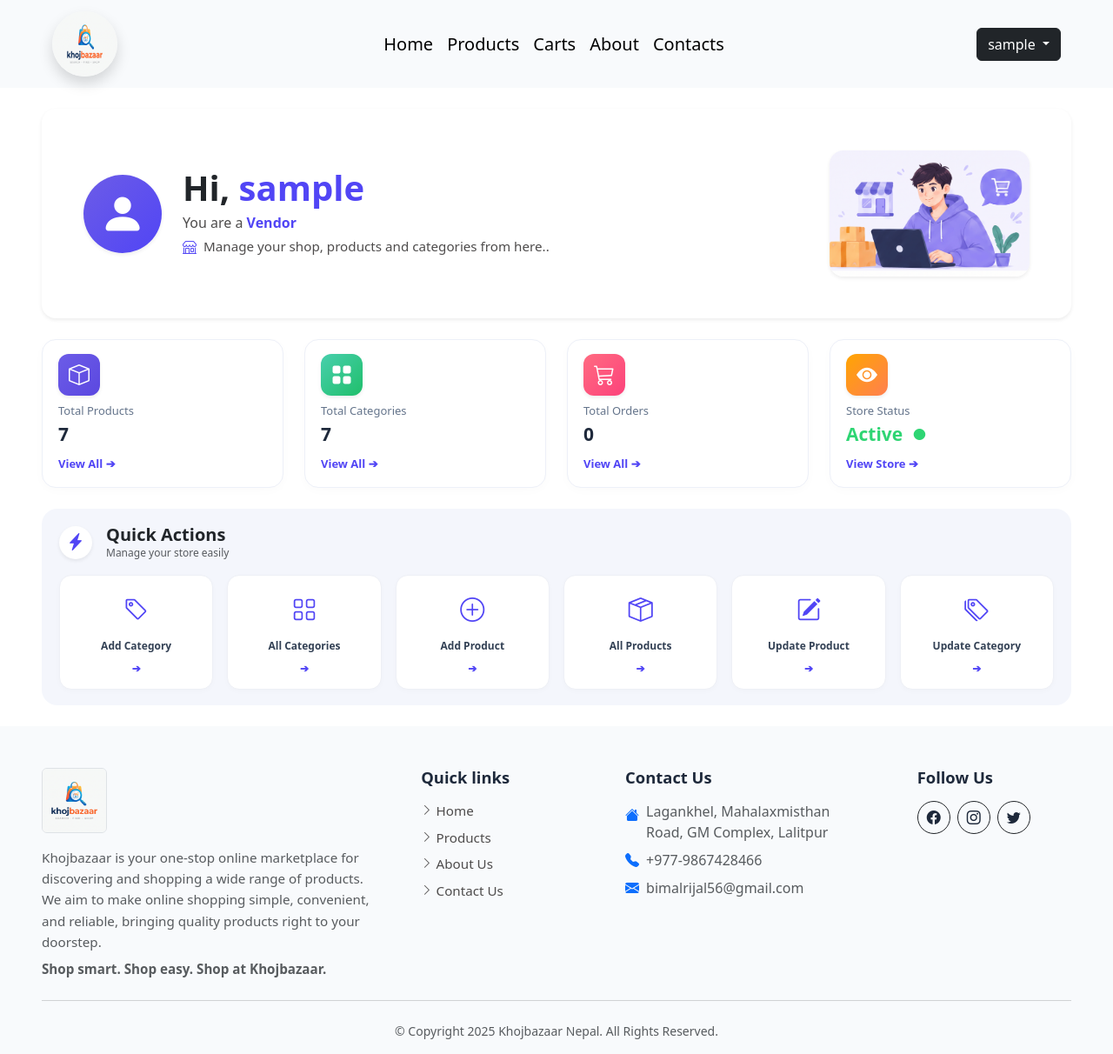
After one commit to bimalrijal56-oss/Khojbazaar, a Django app: page /profile in a window 1280 px wide. The commit adds this page. Shown: the whole page at 87% size. Run offline with Django 5.2, Linux system fonts and the light colour scheme; the visitor is signed in with stand-in values (Sample User, id 1); data comes from the database, SQL or seed files in the repository; some libraries are stand-ins or nearby versions.

Commit message:
added vendor and user profile

```diff
--- a/static/css/style.css
+++ b/static/css/style.css
@@ -13,15 +13,17 @@ form textarea {
 :root {
   --main-color: #2a2adf;
   --secondary: #F8FAFC;
-  --text:  #4e4c4c;
+  --text: #4e4c4c;
 
 }
 
-header, .header {
+header,
+.header {
   background: var(--secondary);
 }
 
-footer,.footer{
+footer,
+.footer {
   background: var(--secondary);
 }
 
@@ -81,7 +83,8 @@ header ul .active::after {
 }
 
 /* ================= Footer ================= */
-footer, .footer {
+footer,
+.footer {
   background: var(--secondary);
   width: 100%;
 }
@@ -178,74 +181,81 @@ footer, .footer {
   display: none;
 }
 
-.contact-dis .get-in-touch{
+.contact-dis .get-in-touch {
   color: var(--main-color) !important;
   font-weight: 500;
 }
 
-.contact-dis .get-in-touch::after{
-  content:'';
-  display:block;
-  width:40px;
-  height:2px;
+.contact-dis .get-in-touch::after {
+  content: '';
+  display: block;
+  width: 40px;
+  height: 2px;
   background-color: var(--main-color);
 }
 
-.aboutus-dis .about-khojbazaar{
+.aboutus-dis .about-khojbazaar {
   color: var(--main-color) !important;
   font-weight: 500;
 }
 
-.aboutus-dis .about-khojbazaar::after{
-  content:'';
-  display:block;
-  width:40px;
-  height:2px;
+.aboutus-dis .about-khojbazaar::after {
+  content: '';
+  display: block;
+  width: 40px;
+  height: 2px;
   background-color: var(--main-color);
 }
 
-.icon-cover{
+.icon-cover {
   height: 30px;
   width: 30px;
   background-color: #d2cbcb;
 }
 
-.icon{
+.icon {
   color: var(--main-color);
 }
 
-.contact-text,.contact-line{
-  color:var(--text)
+.contact-text,
+.contact-line {
+  color: var(--text)
 }
 
-.contact-heading{
-  font-weight:500;
+.contact-heading {
+  font-weight: 500;
 }
 
-.aboutus-text,.aboutus-line{
-  color:var(--text)
+.aboutus-text,
+.aboutus-line {
+  color: var(--text)
 }
 
-.aboutus-heading{
-  font-weight:500;
-}
-.submit-button{
-  background-color: #2f2ffe ;
-  color:white;
-  border:none;
-  transition:all 0.1s;
+.aboutus-heading {
+  font-weight: 500;
 }
 
-.submit-button:hover{
+.submit-button {
+  background-color: #2f2ffe;
+  color: white;
+  border: none;
+  transition: all 0.1s;
+}
+
+.submit-button:hover {
   transform: translateY(-5px);
   background-color: #22C55E;
 }
 
-.email-input, .name-input, .message-input {
+.email-input,
+.name-input,
+.message-input {
   transition: box-shadow 0.2s ease-in-out;
 }
 
-.email-input:focus, .name-input:focus, .message-input:focus {
+.email-input:focus,
+.name-input:focus,
+.message-input:focus {
   outline: none !important;
   box-shadow: 0 0 8px rgba(42, 42, 223, 0.7) !important;
 }
@@ -274,35 +284,35 @@ footer, .footer {
   box-shadow: 0 6px 20px rgba(0, 0, 0, 0.12) !important;
 }
 
-.google-logo{
+.google-logo {
   height: 20px;
   width: 20px;
   border-radius: 50%;
 }
 
-.my-wishlist{
-  font-weight:500;
+.my-wishlist {
+  font-weight: 500;
 }
 
-.wishlist-text{
- color: var(--text);
+.wishlist-text {
+  color: var(--text);
 }
 
-.favourites{
+.favourites {
   position: absolute;
   top: 3px;
   right: 3px;
-  z-index:1;
+  z-index: 1;
 }
 
-.category-tag-corner{
+.category-tag-corner {
   position: absolute;
   top: 6px;
   left: 6px;
   z-index: 1;
 }
 
-.heart-icon-cover{
+.heart-icon-cover {
   height: 56px;
   width: 56px;
   background-color: #fee2e2;
@@ -324,19 +334,23 @@ footer, .footer {
 }
 
 .category-badge.category-accessories {
-  background-color: #3B82F6; /* Accessories: Blue */
+  background-color: #3B82F6;
+  /* Accessories: Blue */
 }
 
 .category-badge.category-furniture {
-  background-color: #10B981; /* Furniture: Green */
+  background-color: #10B981;
+  /* Furniture: Green */
 }
 
 .category-badge.category-cloths {
-  background-color: #EC4899; /* Cloths: Pink */
+  background-color: #EC4899;
+  /* Cloths: Pink */
 }
 
 .category-badge.category-default {
-  background-color: #6B7280; /* Unknown/Fallback: Neutral Gray */
+  background-color: #6B7280;
+  /* Unknown/Fallback: Neutral Gray */
 }
 
 /* Wishlist View Button */
@@ -360,3 +374,270 @@ footer, .footer {
 .btn-wishlist-view:hover i {
   color: black !important;
 }
+
+.profile-cover {
+  height: 90px;
+  width: 90px;
+  border-radius: 50%;
+  background: linear-gradient(135deg, #6C5CE7 0%, #5145F5 100%) !important;
+}
+
+.person-icon {
+  font-size: 52px;
+}
+
+.username {
+  color: #5145F5;
+  font-weight: 800;
+}
+
+.status-text {
+  color: var(--text);
+  font-size: 1rem;
+}
+
+.user-status {
+  color: #5145F5;
+}
+
+.vendor-avatar,
+.customer-avatar {
+  height: 145px;
+  width: 230px;
+}
+
+.vendor-avatar img,
+.customer-avatar img {
+  width: 100%;
+  height: 100%;
+  object-fit: cover;
+  border-radius: 16px;
+}
+
+.vendor-tagline,
+.customer-tagline {
+  color: var(--text);
+  font-size: 0.95rem;
+}
+
+.shop-icon {
+  color: #5145F5;
+}
+
+.metric-card {
+  background-color: #ffffff !important;
+  border: 1px solid #edf0f8 !important;
+  border-radius: 16px !important;
+  box-shadow: 0 3px 12px rgba(0, 0, 0, 0.02) !important;
+  padding: 16px 18px !important;
+  transition: transform 0.2s ease, box-shadow 0.2s ease;
+}
+
+.metric-card:hover {
+  transform: translateY(-3px);
+  box-shadow: 0 8px 20px rgba(0, 0, 0, 0.05) !important;
+}
+
+.product-cover {
+  background: linear-gradient(135deg, #6C5CE7 0%, #5B48E0 100%) !important;
+  height: 48px;
+  width: 48px;
+  border-radius: 12px;
+}
+
+.category-cover {
+  background: linear-gradient(135deg, #48CFAD 0%, #20BF6B 100%) !important;
+  height: 48px;
+  width: 48px;
+  border-radius: 12px;
+}
+
+.order-cover {
+  background: linear-gradient(135deg, #FF6B81 0%, #FC427B 100%) !important;
+  height: 48px;
+  width: 48px;
+  border-radius: 12px;
+}
+
+.store-status-cover {
+  background: linear-gradient(135deg, #FFA502 0%, #FF7F50 100%) !important;
+  height: 48px;
+  width: 48px;
+  border-radius: 12px;
+}
+
+.detail-text {
+  color: #64748b !important;
+  font-size: 13px;
+  font-weight: 500;
+}
+
+.metric-value {
+  color: #1e293b !important;
+  font-size: 21px;
+  font-weight: 700;
+}
+
+.store-status-text {
+  color: #2ED573 !important;
+}
+
+.active-dot-filled {
+  color: #2ED573;
+  font-size: 18px;
+  margin-left: 3px;
+  line-height: 0;
+  vertical-align: middle;
+}
+
+.view-all-link {
+  color: #5145F5 !important;
+  font-size: 13px;
+  font-weight: 600;
+  display: inline-flex;
+  align-items: center;
+  gap: 4px;
+  transition: transform 0.2s ease, color 0.2s ease;
+}
+
+.view-all-link:hover {
+  color: #3b2feb !important;
+  transform: translateX(4px);
+}
+
+.quick-actions-panel {
+  background-color: #F4F6FC !important;
+  border-radius: 18px !important;
+  padding: 18px 20px !important;
+}
+
+.thunder-icon-cover {
+  background-color: #ffffff !important;
+  height: 38px;
+  width: 38px;
+  border-radius: 50%;
+  box-shadow: 0 2px 6px rgba(0, 0, 0, 0.04);
+}
+
+.lightening-icon,
+.lightning-icon {
+  color: #5145F5 !important;
+}
+
+.services-heading {
+  color: #1e293b;
+  font-size: 16px;
+}
+
+.services-heading-lines {
+  color: #64748b;
+  font-size: 12px;
+}
+
+.action-card {
+  background-color: #ffffff !important;
+  border: 1px solid #eef0f6 !important;
+  border-radius: 14px !important;
+  box-shadow: 0 2px 6px rgba(0, 0, 0, 0.02) !important;
+  padding: 14px 6px !important;
+  transition: transform 0.2s ease, box-shadow 0.2s ease, border-color 0.2s ease;
+}
+
+.action-card:hover {
+  transform: translateY(-3px);
+  box-shadow: 0 8px 18px rgba(81, 69, 245, 0.1) !important;
+  border-color: rgba(81, 69, 245, 0.2) !important;
+}
+
+.action-icon-box i {
+  color: #5145F5 !important;
+  font-size: 22px;
+}
+
+.service-text {
+  color: #334155 !important;
+  font-size: 12px;
+  font-weight: 600;
+  margin-top: 4px;
+  margin-bottom: 4px;
+}
+
+.action-arrow {
+  color: #5145F5 !important;
+  font-size: 12px;
+  font-weight: bold;
+  transition: transform 0.2s ease;
+  display: inline-block;
+}
+
+.action-card:hover .action-arrow {
+  transform: translateX(3px);
+}
+
+@media (max-width: 768px) {
+  .vendor-avatar {
+    width: 100%;
+    max-width: 200px;
+    height: 120px;
+  }
+  .profile-cover {
+    height: 75px;
+    width: 75px;
+  }
+  .person-icon {
+    font-size: 42px;
+  }
+  .vendor-introduction {
+    padding: 1.5rem !important;
+  }
+}
+
+@media (max-width: 576px) {
+  .profile-cover {
+    height: 60px;
+    width: 60px;
+  }
+  .person-icon {
+    font-size: 32px;
+  }
+  .vendor-introduction h1 {
+    font-size: 1.5rem !important;
+  }
+  .metric-card {
+    padding: 12px 10px !important;
+  }
+  .metric-value {
+    font-size: 17px !important;
+  }
+  .detail-text {
+    font-size: 11px !important;
+  }
+  .product-cover,
+  .category-cover,
+  .order-cover,
+  .store-status-cover {
+    height: 38px;
+    width: 38px;
+  }
+  .product-cover i,
+  .category-cover i,
+  .order-cover i,
+  .store-status-cover i {
+    font-size: 1.1rem !important;
+  }
+  .action-card {
+    padding: 10px 4px !important;
+  }
+  .service-text {
+    font-size: 11px !important;
+  }
+  .action-icon-box i {
+    font-size: 1.25rem !important;
+  }
+  .quick-actions-panel {
+    padding: 12px !important;
+  }
+  #orderform {
+    padding: 1.25rem 1rem !important;
+  }
+}
--- a/templates/components/header.html
+++ b/templates/components/header.html
@@ -41,7 +41,7 @@
        {{user.username}}
       </button>
       <ul class="dropdown-menu dropdown-menu-lg-end">
-        <li><a href='' class="dropdown-item" type="button">Profile</a></li>
+        <li><a href='{% url 'profile' %}' class="dropdown-item" type="button">Profile</a></li>
         <li><a href='{% url 'my-orders' %}' class="dropdown-item" type="button">My Orders</a></li>
         <li><a href="{% url 'logout' %}" class="dropdown-item" type="button">Logout</a></li>
             <li><a href="{% url 'wishlist' %}" class="dropdown-item" type="button">My wishlist</a></li>
--- /dev/null
+++ b/templates/profile.html
@@ -0,0 +1,221 @@
+{% extends 'layout.html' %}
+{% load static %}
+{% load crispy_forms_tags %}
+
+{% block title %}
+My Profile
+{% endblock %}
+
+{% block main-content %}
+
+<div class="container-fluid px-2 px-sm-3 px-md-4 px-lg-5 my-3 my-md-4">
+    <div class="user-identification col-12 mx-auto">
+        {% if user.is_staff %}
+
+        <div class="vendor-introduction card border-0 shadow-sm rounded-4 p-3 p-sm-4 p-md-5 mb-3 mb-md-4">
+            <div class="d-flex flex-column flex-md-row justify-content-between align-items-center gap-3 gap-md-4">
+                <div class="d-flex vendor-welcome-text align-items-center flex-column flex-sm-row text-center text-sm-start">
+                    <div class="profile-cover d-flex justify-content-center align-items-center flex-shrink-0 shadow-sm">
+                        <i class="bi bi-person-fill text-white person-icon"></i>
+                    </div>
+                    <div class="status-box mx-sm-3 mx-md-4 mt-3 mt-sm-0">
+                        <h1 class="display-6 fw-bold mb-1">Hi, <span class="username">{{user.username}}</span></h1>
+                        <span class="status-text fs-6">You are a <span class="user-status fw-bold">Vendor</span></span>
+                        <div class="d-flex align-items-center justify-content-center justify-content-sm-start my-1 flex-wrap">
+                            <i class="bi bi-shop shop-icon"></i>
+                            <p class="mx-2 my-0 vendor-tagline">Manage your shop, products and categories from here..</p>
+                        </div>
+                    </div>
+                </div>
+                <div class="vendor-avatar flex-shrink-0 d-none d-md-block">
+                    <img src="{% static 'images/vendor-avatar.jpeg' %}" alt="Vendor" loading="lazy" class="rounded-4 shadow-sm">
+                </div>
+            </div>
+        </div>
+
+        <div class="vendor-details row g-2 g-sm-3 g-xl-4 mb-3 mb-md-4">
+            <div class="col-6 col-md-6 col-lg-3">
+                <div class="metric-card card border-0 shadow-sm rounded-4 p-3 h-100 d-flex flex-column justify-content-between">
+                    <div>
+                        <div class="product-cover d-flex justify-content-center align-items-center mb-2 shadow-sm">
+                            <i class="bi bi-box text-white fs-4"></i>
+                        </div>
+                        <p class="detail-text mb-1">Total Products</p>
+                        <h4 class="metric-value fw-bold mb-2">{{ total_products|default:0 }}</h4>
+                    </div>
+                    <div>
+                        <a class="view-all-link text-decoration-none" href="{% url 'all-product' %}">View All ➔</a>
+                    </div>
+                </div>
+            </div>
+
+            <div class="col-6 col-md-6 col-lg-3">
+                <div class="metric-card card border-0 shadow-sm rounded-4 p-3 h-100 d-flex flex-column justify-content-between">
+                    <div>
+                        <div class="category-cover d-flex justify-content-center align-items-center mb-2 shadow-sm">
+                            <i class="bi bi-grid-fill text-white fs-4"></i>
+                        </div>
+                        <p class="detail-text mb-1">Total Categories</p>
+                        <h4 class="metric-value fw-bold mb-2">{{ total_categories|default:0 }}</h4>
+                    </div>
+                    <div>
+                        <a class="view-all-link text-decoration-none" href="{% url 'all-category' %}">View All ➔</a>
+                    </div>
+                </div>
+            </div>
+
+            <div class="col-6 col-md-6 col-lg-3">
+                <div class="metric-card card border-0 shadow-sm rounded-4 p-3 h-100 d-flex flex-column justify-content-between">
+                    <div>
+                        <div class="order-cover d-flex justify-content-center align-items-center mb-2 shadow-sm">
+                            <i class="bi bi-cart3 text-white fs-4"></i>
+                        </div>
+                        <p class="detail-text mb-1">Total Orders</p>
+                        <h4 class="metric-value fw-bold mb-2">{{ total_orders|default:0 }}</h4>
+                    </div>
+                    <div>
+                        <a class="view-all-link text-decoration-none" href="{% url 'my-orders' %}">View All ➔</a>
+                    </div>
+                </div>
+            </div>
+
+            <div class="col-6 col-md-6 col-lg-3">
+                <div class="metric-card card border-0 shadow-sm rounded-4 p-3 h-100 d-flex flex-column justify-content-between">
+                    <div>
+                        <div class="store-status-cover d-flex justify-content-center align-items-center mb-2 shadow-sm">
+                            <i class="bi bi-eye-fill text-white fs-4"></i>
+                        </div>
+                        <p class="detail-text mb-1">Store Status</p>
+                        <h4 class="metric-value fw-bold mb-2 store-status-text d-flex align-items-center gap-2">
+                            Active <span class="active-dot-filled">●</span>
+                        </h4>
+                    </div>
+                    <div>
+                        <a class="view-all-link text-decoration-none" href="{% url 'products' %}">View Store ➔</a>
+                    </div>
+                </div>
+            </div>
+        </div>
+
+        <div class="vendor-services quick-actions-panel rounded-4 p-3 p-md-4 mb-3 mb-md-4">
+            <div class="services-heading d-flex align-items-center mb-3">
+                <div class="thunder-icon-cover d-flex justify-content-center align-items-center me-3 shadow-sm">
+                    <i class="bi bi-lightning-charge-fill fs-5 lightning-icon"></i>
+                </div>
+                <div class="services-heading-text">
+                    <h6 class="fw-bold mb-0 text-dark fs-5">Quick Actions</h6>
+                    <p class="services-heading-lines text-muted small mb-0">Manage your store easily</p>
+                </div>
+            </div>
+
+            <div class="row g-2 g-sm-3 all-services">
+                <div class="col-6 col-sm-4 col-md-4 col-lg-2">
+                    <a href="{% url 'add-category' %}"
+                        class="action-card card h-100 text-decoration-none border-0 shadow-sm rounded-4 p-3 text-center d-flex flex-column align-items-center justify-content-between">
+                        <div class="action-icon-box mb-2 mt-1">
+                            <i class="bi bi-tag fs-3"></i>
+                        </div>
+                        <p class="service-text fw-semibold mb-2">Add Category</p>
+                        <span class="action-arrow">➔</span>
+                    </a>
+                </div>
+
+                <div class="col-6 col-sm-4 col-md-4 col-lg-2">
+                    <a href="{% url 'all-category' %}"
+                        class="action-card card h-100 text-decoration-none border-0 shadow-sm rounded-4 p-3 text-center d-flex flex-column align-items-center justify-content-between">
+                        <div class="action-icon-box mb-2 mt-1">
+                            <i class="bi bi-grid fs-3"></i>
+                        </div>
+                        <p class="service-text fw-semibold mb-2">All Categories</p>
+                        <span class="action-arrow">➔</span>
+                    </a>
+                </div>
+
+                <div class="col-6 col-sm-4 col-md-4 col-lg-2">
+                    <a href="{% url 'add-product' %}"
+                        class="action-card card h-100 text-decoration-none border-0 shadow-sm rounded-4 p-3 text-center d-flex flex-column align-items-center justify-content-between">
+                        <div class="action-icon-box mb-2 mt-1">
+                            <i class="bi bi-plus-circle fs-3"></i>
+                        </div>
+                        <p class="service-text fw-semibold mb-2">Add Product</p>
+                        <span class="action-arrow">➔</span>
+                    </a>
+                </div>
+
+                <div class="col-6 col-sm-4 col-md-4 col-lg-2">
+                    <a href="{% url 'all-product' %}"
+                        class="action-card card h-100 text-decoration-none border-0 shadow-sm rounded-4 p-3 text-center d-flex flex-column align-items-center justify-content-between">
+                        <div class="action-icon-box mb-2 mt-1">
+                            <i class="bi bi-box-seam fs-3"></i>
+                        </div>
+                        <p class="service-text fw-semibold mb-2">All Products</p>
+                        <span class="action-arrow">➔</span>
+                    </a>
+                </div>
+
+                <div class="col-6 col-sm-4 col-md-4 col-lg-2">
+                    <a href="{% url 'all-product' %}"
+                        class="action-card card h-100 text-decoration-none border-0 shadow-sm rounded-4 p-3 text-center d-flex flex-column align-items-center justify-content-between">
+                        <div class="action-icon-box mb-2 mt-1">
+                            <i class="bi bi-pencil-square fs-3"></i>
+                        </div>
+                        <p class="service-text fw-semibold mb-2">Update Product</p>
+                        <span class="action-arrow">➔</span>
+                    </a>
+                </div>
+
+                <div class="col-6 col-sm-4 col-md-4 col-lg-2">
+                    <a href="{% url 'all-category' %}"
+                        class="action-card card h-100 text-decoration-none border-0 shadow-sm rounded-4 p-3 text-center d-flex flex-column align-items-center justify-content-between">
+                        <div class="action-icon-box mb-2 mt-1">
+                            <i class="bi bi-tags fs-3"></i>
+                        </div>
+                        <p class="service-text fw-semibold mb-2">Update Category</p>
+                        <span class="action-arrow">➔</span>
+                    </a>
+                </div>
+            </div>
+        </div>
+
+        {% else %}
+        <div class="customer-introduction vendor-introduction card border-0 shadow-sm rounded-4 p-3 p-sm-4 p-md-5 mb-3 mb-md-4">
+            <div class="d-flex flex-column flex-md-row justify-content-between align-items-center gap-3 gap-md-4">
+                <div class="d-flex customer-welcome-text vendor-welcome-text align-items-center flex-column flex-sm-row text-center text-sm-start">
+                    <div class="profile-cover d-flex justify-content-center align-items-center flex-shrink-0 shadow-sm">
+                        <i class="bi bi-person-fill text-white person-icon"></i>
+                    </div>
+                    <div class="status-box mx-sm-3 mx-md-4 mt-3 mt-sm-0">
+                        <h1 class="display-6 fw-bold mb-1">Hi, <span class="username">{{user.username}}</span></h1>
+                        <span class="status-text fs-6">You are a <span class="user-status fw-bold">Customer</span></span>
+                        <div class="d-flex align-items-center justify-content-center justify-content-sm-start my-1 flex-wrap">
+                            <i class="bi bi-person-plus fs-3 shop-icon"></i>
+                            <p class="mx-2 my-0 customer-tagline vendor-tagline">Want to become a seller? Fill the form below ↓</p>
+                        </div>
+                    </div>
+                </div>
+                <div class="customer-avatar vendor-avatar flex-shrink-0 d-none d-md-block">
+                    <img src="{% static 'images/customer-avatar.png' %}" alt="Customer" loading="lazy" class="rounded-4 shadow-sm">
+                </div>
+            </div>
+        </div>
+
+        <div class="row justify-content-center my-3 my-md-4">
+            <div class="col-12 col-md-10 col-lg-8 col-xl-7">
+                <div class="card border-0 shadow-sm rounded-4 p-3 p-sm-4 p-md-5" id="orderform">
+                    <h2 class="text-center fw-bold mb-2">Vendor Request Form</h2>
+                    <hr class="mb-4">
+                    <form action="" method="post" enctype="multipart/form-data">
+                        {% csrf_token %}
+                        {{ form | crispy }}
+                        <div class="text-center mt-3">
+                            <input type="submit" value="Send Request" class="btn btn-success px-4 py-2 rounded-pill fw-semibold shadow-sm w-100 w-sm-auto">
+                        </div>
+                    </form>
+                </div>
+            </div>
+        </div>
+        {% endif %}
+    </div>
+</div>
+
+{% endblock %}
--- a/templates/wishlist.html
+++ b/templates/wishlist.html
@@ -48,7 +48,7 @@ My Wishlist
                             <div class="d-flex justify-content-between">
                                 <a href="{% url 'product-details' item.product.id %}"
                             class="btn btn-sm btn-wishlist-view mt-auto text-decoration-none fw-semibold">View <i class="bi bi-eye-fill mx-2"></i></a>
-                            <a href="{% url 'delete-wishlist' item.product.id %}"class='btn btn-sm  btn-danger mt-auto text-decoration-none fw-semibold'>Delete<i class="bi bi-trash mx-2"></i></a>
+                            <a href="{% url 'delete-wishlist' item.id %}" class='btn btn-sm btn-danger mt-auto text-decoration-none fw-semibold'>Delete<i class="bi bi-trash mx-2"></i></a>
                             </div>
                     </div>
                 </div>
--- a/userpage/admin.py
+++ b/userpage/admin.py
@@ -15,3 +15,5 @@ admin.site.register(Order)
 @admin.register(Contact)
 class AdminContact(admin.ModelAdmin):
     list_display =['name','email','created_at']
+
+admin.site.register(Vendor_request)
--- a/userpage/forms.py
+++ b/userpage/forms.py
@@ -5,3 +5,8 @@ class OrderForm(forms.ModelForm):
     class Meta:
         model = Order
         fields = ['quantity','address','email','phone','payment_method']
+
+class Vendor_requestForm(forms.ModelForm):
+    class Meta:
+        model = Vendor_request
+        fields = ['username', 'email', 'phone', 'address', 'bank_account', 'citizenship', 'pan_no']
--- a/userpage/urls.py
+++ b/userpage/urls.py
@@ -19,4 +19,5 @@ urlpatterns = [
     path('wishlist',wishlist,name='wishlist'),
     path('add-to-wishlist/<int:product_id>',add_to_wishlist,name='add-to-wishlist'),
     path('delete-wishlist/<int:wishlist_id>',delete_wishlist,name='delete-wishlist'),
+    path('profile',profile,name='profile'),
 ]
--- a/userpage/views.py
+++ b/userpage/views.py
@@ -229,3 +229,30 @@ def delete_wishlist(request,wishlist_id):
     else:
         messages.error(request, "Item not in your wishlist")
         return redirect('wishlist')
+
+
+@login_required
+def profile(request):
+    total_products = Product.objects.count()
+    total_categories = Category.objects.count()
+    total_orders = Order.objects.count()
+
+    if request.method == "POST":
+        form = Vendor_requestForm(request.POST,request.FILES)
+        if form.is_valid():
+            vendor_request = form.save(commit=False)
+            vendor_request.user=request.user
+            vendor_request.save()
+            messages.success(request,"Your request has ben submitted sucessfully. Wait for officail email")
+            return redirect('profile')
+        else:
+            messages.error(request,'Some error occured')
+    else:
+        form = Vendor_requestForm()
+    context = {
+        'total_products': total_products,
+        'total_categories': total_categories,
+        'total_orders': total_orders,
+        'form': form,
+    }
+    return render(request, 'profile.html', context)
```
Also changed, not shown: khojbazaar/settings.py (+11 -0 lines), userpage/models.py (+16 -0 lines), static/images/customer-avatar.png (added), static/images/vendor-avatar.jpeg (added), userpage/migrations/0006_vendor_request.py (added), 1 other file.
